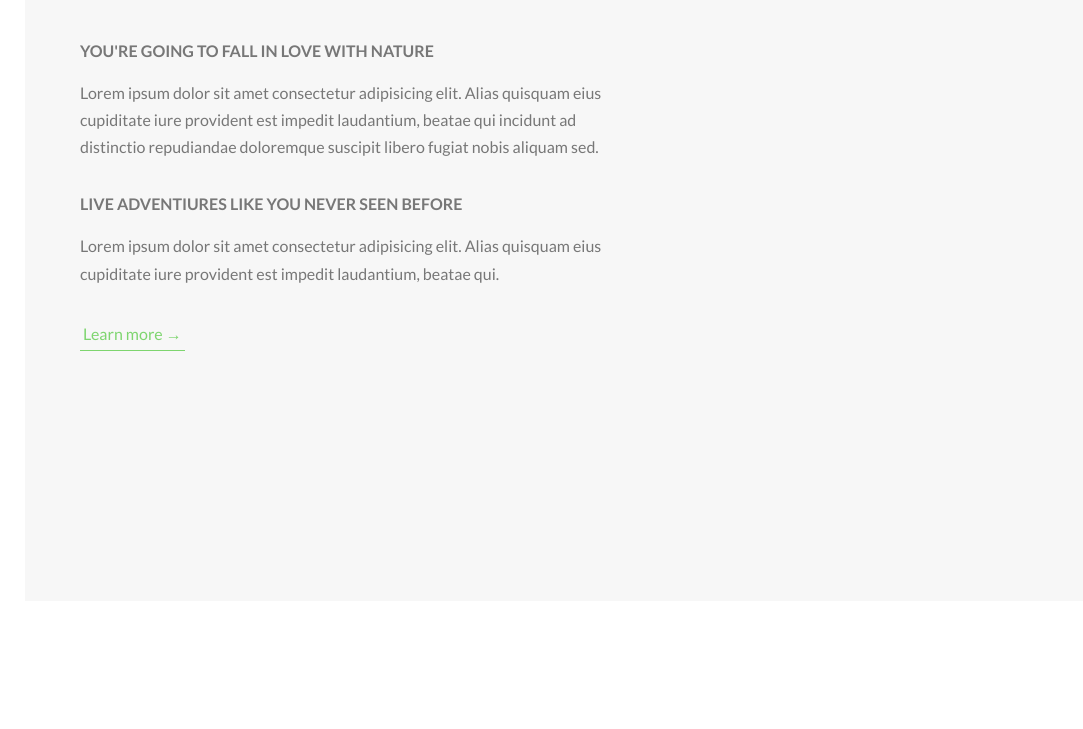
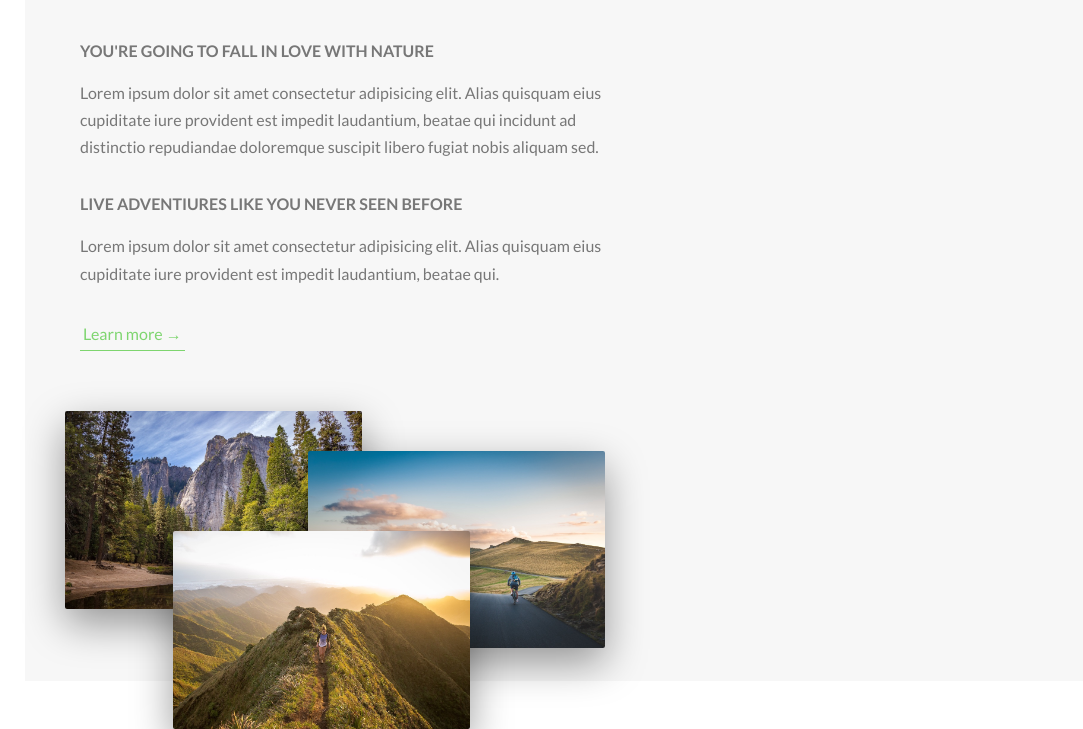
Before and after one commit to blam92/natour-project, a website: page Natours/starter/index.html in a window 1280 px wide. Shown: the part 903-1632 px from the top of the page, without its empty margins (5-1088 px from the left). Before the commit the page ends 1534 px from the top, so only its background shows below. Drawn offline with Linux system fonts and the light colour scheme; files that its build step writes are made by us from their sources.

Commit message:
imgs in about section

```diff
--- a/Natours/starter/index.html
+++ b/Natours/starter/index.html
@@ -37,7 +37,7 @@
               </h2>
             </div>
             <div class="row">
-              <div class="col-1-of-2 u-margin-left-small">
+              <div class="col-1-of-2 u-margin-left-small u-margin-bottom-big">
                 <h3 class="heading-tertiary u-margin-bottom-small">You're going to fall in love with nature</h3>
                 <p class="paragraph u-margin-bottom-medium">Lorem ipsum dolor sit amet consectetur adipisicing elit. Alias quisquam eius cupiditate iure provident est impedit laudantium, beatae qui incidunt ad distinctio repudiandae doloremque suscipit libero fugiat nobis aliquam sed.</p>
 
@@ -47,6 +47,13 @@
 
                   <a href="#" class="btn-text">Learn more &rarr;</a>
               </div>
+              <div class="col-1-of-2">
+                <div class="composition">
+                  <img src="img/nat-1-large.jpg" alt="photo 1" class="composition__photo composition__photo--p1">
+                  <img src="img/nat-2-large.jpg" alt="photo 2" class="composition__photo composition__photo--p2">
+                  <img src="img/nat-3-large.jpg" alt="photo 3" class="composition__photo composition__photo--p3">
+                </div>
+              </div>
             </div>
           </section>
         </main>
--- /dev/null
+++ b/Natours/starter/sass/components/composition.scss
@@ -0,0 +1,35 @@
+.composition {
+  position: relative;
+  &__photo {
+    width: 55%;
+    box-shadow: 0 1.5rem 4rem rgba($color-black, .4);
+    border-radius: 2px;
+    position: absolute;
+    transition: all .2s;
+
+    &--p1 {
+      left: 0;
+      top: -2rem;
+    }
+    &--p2 {
+      right: 0;
+      top: 2rem;
+    }
+    &--p3 {
+      left: 20%;
+      top: 10rem;
+    }
+
+    &:hover {
+      outline: 1.5rem solid $color-primary;
+      outline-offset: 2rem;
+      transform: scale(1.05) translateY(.5rem);
+      box-shadow: 0 2.5rem 4rem rgba($color-black, .5);
+      z-index: 20;
+    }
+  }
+
+  &:hover &__photo:not(:hover) {
+    transform: scale(0.9);
+  }
+}
--- a/Natours/starter/sass/layout/_grid.scss
+++ b/Natours/starter/sass/layout/_grid.scss
@@ -1,10 +1,12 @@
 .row {
     max-width: $grid-width;
     margin: 0 auto;
-    @include clearfix;
+
     &:not(:last-child) {
         margin-bottom: $gutter-vertical;
     }
+
+    @include clearfix;
 
     [class^="col-"] {
         float: left;
@@ -38,4 +40,5 @@
     .col-3-of-4 {
         width: calc(3 * ((100% - 3 * #{$gutter-horizontal}) / 4) + 2 * #{$gutter-horizontal});
     }
+
 }
--- a/Natours/starter/sass/main.scss
+++ b/Natours/starter/sass/main.scss
@@ -10,6 +10,7 @@
 @import "base/utilities";
 
 @import "components/button";
+@import "components/composition";
 
 @import "layout/header";
 @import "layout/grid";
```
Also changed, not shown: Natours/starter/css/style.css.
